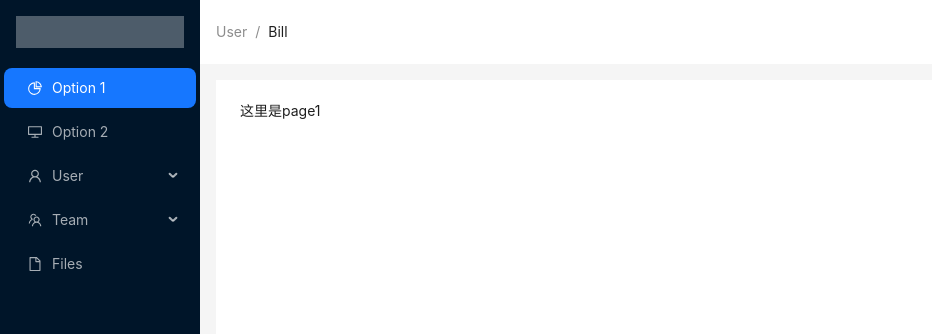
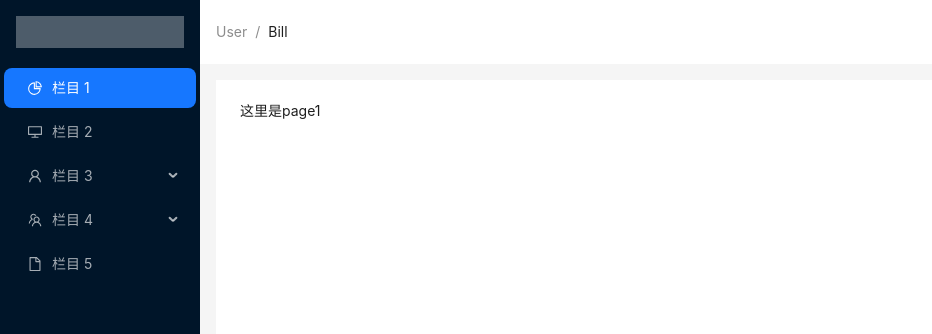
Before and after one commit to dark-gre/React_management, a React (Vite) app: page /page1 in a window 1280 px wide. Shown: the top 334 px of the page, without its empty margins (0-932 px from the left). Built offline with nearby package versions, Linux system fonts and the light colour scheme.

Commit message:
feat: 处理路由相关的内容

```diff
--- a/src/components/MainMenu/index.tsx
+++ b/src/components/MainMenu/index.tsx
@@ -10,41 +10,120 @@ import {
 import type { MenuProps } from "antd";
 
 import { Menu } from "antd";
-import { useNavigate } from "react-router-dom";
+import { useNavigate, useLocation } from "react-router-dom";
+// useLocation，是路由里面的hook，获取路由相关信息。
 
 type MenuItem = Required<MenuProps>["items"][number];
+// 登录请求到数据之后，跟items匹配
 
-function getItem(
-  label: React.ReactNode,
-  key: React.Key,
-  icon?: React.ReactNode,
-  children?: MenuItem[]
-): MenuItem {
-  return {
-    key,
-    icon,
-    children,
-    label,
-  } as MenuItem;
-}
+// function getItem(
+//   label: React.ReactNode,
+//   key: React.Key,
+//   icon?: React.ReactNode,
+//   children?: MenuItem[]
+// ): MenuItem {
+//   return {
+//     key,
+//     icon,
+//     children,
+//     label,
+//   } as MenuItem;
+// }
+
+// const items: MenuItem[] = [
+//   getItem("Option 1", "/page1", <PieChartOutlined />),
+//   getItem("Option 2", "/page2", <DesktopOutlined />),
+//   getItem("User", "sub1", <UserOutlined />, [
+//     getItem("Tom", "3"),
+//     getItem("Bill", "4"),
+//     getItem("Alex", "5"),
+//   ]),
+//   getItem("Team", "sub2", <TeamOutlined />, [
+//     getItem("Team 1", "6"),
+//     getItem("Team 2", "8"),
+//   ]),
+//   getItem("Files", "9", <FileOutlined />),
+// ];
 
 const items: MenuItem[] = [
-  getItem("Option 1", "/page1", <PieChartOutlined />),
-  getItem("Option 2", "/page2", <DesktopOutlined />),
-  getItem("User", "sub1", <UserOutlined />, [
-    getItem("Tom", "3"),
-    getItem("Bill", "4"),
-    getItem("Alex", "5"),
-  ]),
-  getItem("Team", "sub2", <TeamOutlined />, [
-    getItem("Team 1", "6"),
-    getItem("Team 2", "8"),
-  ]),
-  getItem("Files", "9", <FileOutlined />),
+  {
+    label: "栏目 1",
+    key: "/page1",
+    icon: <PieChartOutlined />,
+  },
+  {
+    label: "栏目 2",
+    key: "/page2",
+    icon: <DesktopOutlined />,
+  },
+  {
+    label: "栏目 3",
+    key: "page3",
+    icon: <UserOutlined />,
+    children: [
+      {
+        label: "栏目 301",
+        key: "/page3/page301",
+      },
+      {
+        label: "栏目 302",
+        key: "/page3/page302",
+      },
+      {
+        label: "栏目 303",
+        key: "/page3/page303",
+      },
+    ],
+  },
+  {
+    label: "栏目 4",
+    key: "page4",
+    icon: <TeamOutlined />,
+    children: [
+      {
+        label: "栏目 401",
+        key: "/page4/page401",
+      },
+      {
+        label: "栏目 402",
+        key: "/page4/page402",
+      },
+    ],
+  },
+  {
+    label: "栏目 5",
+    key: "page5",
+    icon: <FileOutlined />,
+  },
 ];
 
 const CompMenu: React.FC = () => {
-  const [openkeys, setOpenkeys] = useState([""]);
+  const currenRoute = useLocation();
+  //这里打印currentRoute的时候，会打印两次，原因是，在开发环境下会重复两次， 需要关掉严格模式，不过在生产环境下是正常的。
+  //设置初始展开项
+  let firstOpenKey: string = "";
+
+  function findKey(obj: { key: string }) {
+    //这里返回的是一个true和false
+    return obj.key === currenRoute.pathname;
+  }
+
+  for (let i = 0; i < items.length; i++) {
+    if (
+      items[i]!["children"] &&
+      items[i]!["children"].length > 0 &&
+      items[i]!["children"].find(findKey)
+    ) {
+      //ts语法，items[i].children    ==>   items[i]?['children']，这里ts不会报错了。但是，会被认为是三元运算符，
+      //ts语法，items[i].children    ==>   items[i]！['children']，这里ts不会报错了。换成！,认为是items必然存在。但是还未解决红下划线的问题，需要用配置项来处理。
+      //这里注意find的用法，find需要传一个方法，这个方法返回的是一个true。
+      firstOpenKey = items[i]!.key;
+      break;
+      //循环到这里，找到数值之后，break就好了，就不用遍历下面的了。
+    }
+  }
+
+  const [openkeys, setOpenkeys] = useState([firstOpenKey]);
 
   const navigateTo = useNavigate();
   const memu = (e: { key: string }) => {
@@ -61,7 +140,8 @@ const CompMenu: React.FC = () => {
   return (
     <Menu
       theme="dark"
-      defaultSelectedKeys={["/page1"]}
+      // defaultSelectedKeys={["/page1"]}
+      defaultSelectedKeys={[currenRoute.pathname]}
       mode="inline"
       items={items}
       onClick={memu}
--- a/src/router/index.tsx
+++ b/src/router/index.tsx
@@ -4,11 +4,11 @@ import { Navigate } from "react-router-dom";
 import Home from "../views/Home";
 // import About from "../views/About";
 // import User from "../views/User";
-const About = lazy(() => import("../views/About"));
-const User = lazy(() => import("../views/User"));
+// const User = lazy(() => import("../views/User"));
 //
 const Page1 = lazy(() => import("../views/Page1"));
 const Page2 = lazy(() => import("../views/Page2"));
+const Page301 = lazy(() => import("../views/Page301"));
 
 const withLoadingComponent = (comp: JSX.Element) => (
   <React.Suspense fallback={<div>Loading... </div>}>{comp} </React.Suspense>
@@ -54,15 +54,21 @@ const routes = [
         element: withLoadingComponent(<Page2 />),
       },
       {
-        path: "/about",
-        element: withLoadingComponent(<About />),
+        path: "/page3/page301",
+        element: withLoadingComponent(<Page301 />),
       },
-      {
-        path: "/user",
-        element: withLoadingComponent(<User />),
-      },
+      // {
+      //   path: "/user",
+      //   element: withLoadingComponent(<User />),
+      // },
     ],
   },
+  //上面是嵌套路由，，，，，结束。
+  {
+    path: "*",
+    element: <Navigate to="/page1" />,
+  },
+  //这个就是，当路由，不在路由表里面的时候，重定向。
 ];
 
 export default routes;
--- a/src/views/About.tsx
+++ /dev/null
@@ -1,4 +0,0 @@
-const View = () => {
-  return <div className="home">这里是about</div>;
-};
-export default View;
--- /dev/null
+++ b/src/views/Page301.tsx
@@ -0,0 +1,4 @@
+const View = () => {
+  return <div className="home">这里是page301</div>;
+};
+export default View;
```
Also changed, not shown: 1 other file (tests, documents, lock files or other folders).
